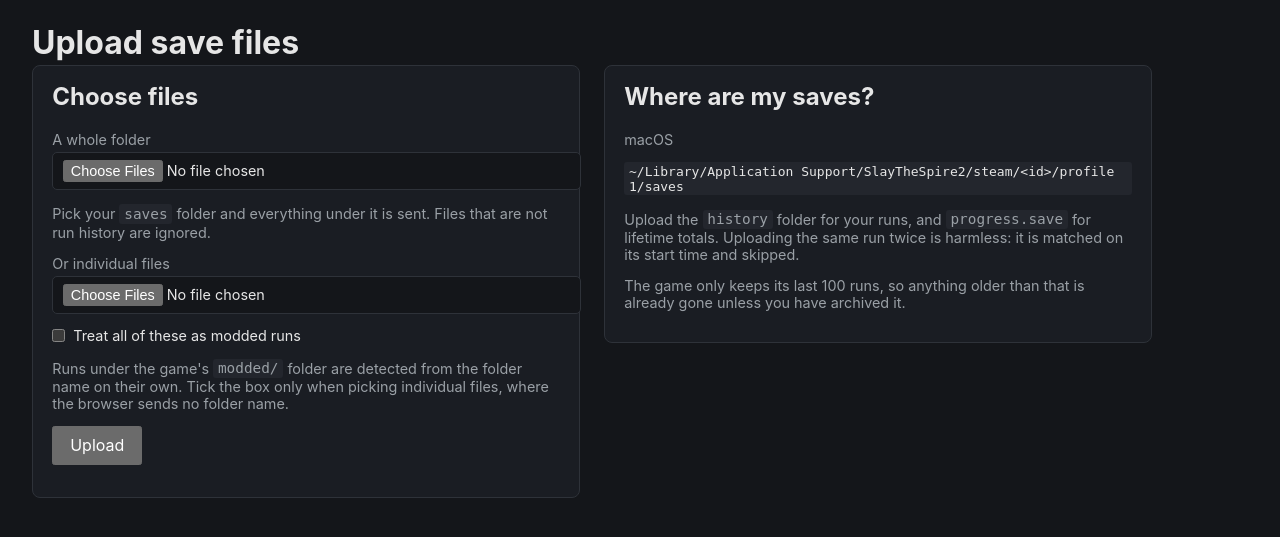
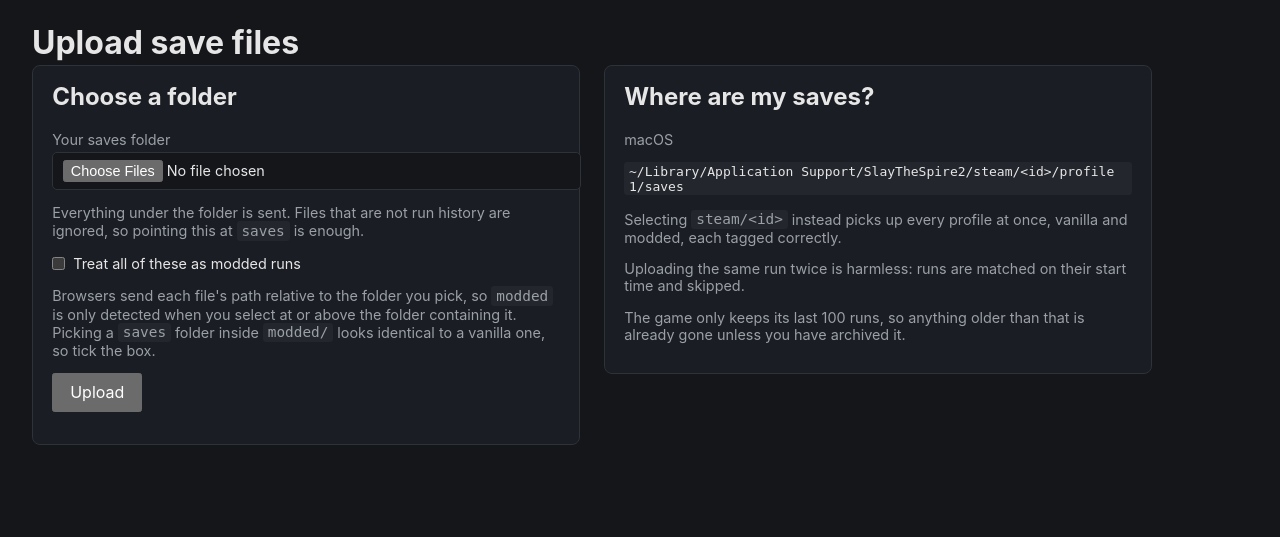
Before and after one commit to tim-alt-delete/sts2-run-data-dashboard, a Flask app: page /upload in a window 1280 px wide. Shown: the part 64-601 px from the top of the page. Run offline with Flask 3, Linux system fonts and the light colour scheme; the visitor is signed in with stand-in values (Sample User, id 1); some libraries are stand-ins or nearby versions.

Commit message:
refactor: drop the individual file upload input
Folder selection covers every real case, since the game keeps saves in a
folder and anything irrelevant inside it is ignored anyway. One input is
less to explain.

The modded checkbox stays, and its description was wrong. Browsers send
each file's path relative to the folder that was picked, including that
folder's own name, so modded/ is only visible when selecting at or above
the level that contains it. Choosing a saves folder from inside modded/
sends paths starting at saves/, which is indistinguishable from a vanilla
one. The checkbox is the only way to tag those, not merely a fallback for
single files.

```diff
--- a/templates/upload.html
+++ b/templates/upload.html
@@ -6,29 +6,26 @@
 
   <div class="authforms">
     <section class="card">
-      <h2>Choose files</h2>
+      <h2>Choose a folder</h2>
       <form method="post" action="{{ url_for('upload') }}" enctype="multipart/form-data">
         <input type="hidden" name="csrf_token" value="{{ csrf_token() }}">
 
-        <label>A whole folder
-          {# webkitdirectory turns the picker into a folder chooser. It has to be
-             its own input: one input cannot offer both files and folders. #}
-          <input type="file" name="files" webkitdirectory directory multiple>
+        <label>Your saves folder
+          {# webkitdirectory turns the picker into a folder chooser. It cannot be
+             combined with ordinary file selection on the same input. #}
+          <input type="file" name="files" webkitdirectory directory multiple required>
         </label>
-        <p class="note">Pick your <code>saves</code> folder and everything under it
-          is sent. Files that are not run history are ignored.</p>
-
-        <label>Or individual files
-          <input type="file" name="files" multiple accept=".run,.save">
-        </label>
+        <p class="note">Everything under the folder is sent. Files that are not run
+          history are ignored, so pointing this at <code>saves</code> is enough.</p>
 
         <label class="checkbox">
           <input type="checkbox" name="modded" value="1">
           Treat all of these as modded runs
         </label>
-        <p class="note">Runs under the game's <code>modded/</code> folder are detected
-          from the folder name on their own. Tick the box only when picking
-          individual files, where the browser sends no folder name.</p>
+        <p class="note">Browsers send each file's path relative to the folder you pick,
+          so <code>modded</code> is only detected when you select at or above the folder
+          containing it. Picking a <code>saves</code> folder inside
+          <code>modded/</code> looks identical to a vanilla one, so tick the box.</p>
 
         <button type="submit">Upload</button>
       </form>
@@ -38,9 +35,10 @@
       <h2>Where are my saves?</h2>
       <p class="note">macOS</p>
       <code>~/Library/Application Support/SlayTheSpire2/steam/&lt;id&gt;/profile1/saves</code>
-      <p class="note">Upload the <code>history</code> folder for your runs, and
-        <code>progress.save</code> for lifetime totals. Uploading the same run twice
-        is harmless: it is matched on its start time and skipped.</p>
+      <p class="note">Selecting <code>steam/&lt;id&gt;</code> instead picks up every
+        profile at once, vanilla and modded, each tagged correctly.</p>
+      <p class="note">Uploading the same run twice is harmless: runs are matched on
+        their start time and skipped.</p>
       <p class="note">The game only keeps its last 100 runs, so anything older than
         that is already gone unless you have archived it.</p>
     </section>
```
Also changed, not shown: test_dashboard.py (+18 -0 lines).
